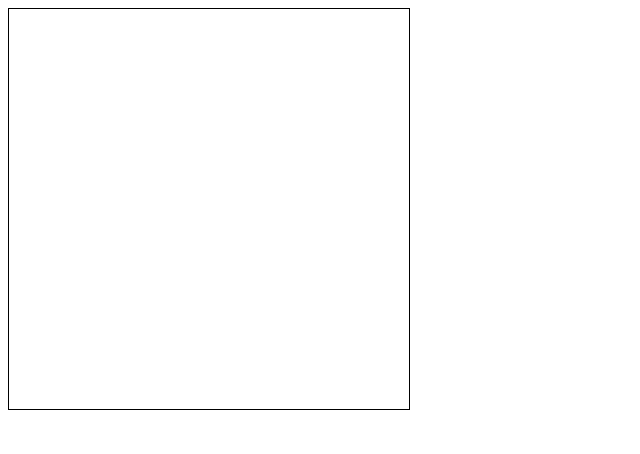
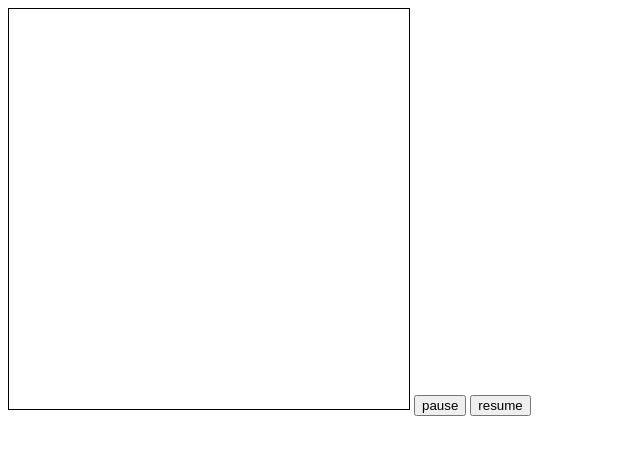
Before and after one commit to xiaoyu-li/game-breakout, a website: page index.html in a window 1280 px wide. Shown: the whole page, without its empty margins (0-640 px from the left). Drawn offline with nearby package versions, Linux system fonts and the light colour scheme.

Commit message:
add debug buttons

```diff
--- a/index.html
+++ b/index.html
@@ -15,7 +15,8 @@
 
 <body>
   <canvas id="canvas" width=400 height=400></canvas>
-  <script></script>
+  <button id="debug">pause</button>
+  <button id="resume">resume</button>
   <script src="https://code.jquery.com/jquery-3.2.1.slim.js" integrity="sha256-tA8y0XqiwnpwmOIl3SGAcFl2RvxHjA8qp0+1uCGmRmg="
     crossorigin="anonymous"></script>
   <script src="./game.js"></script>
```
